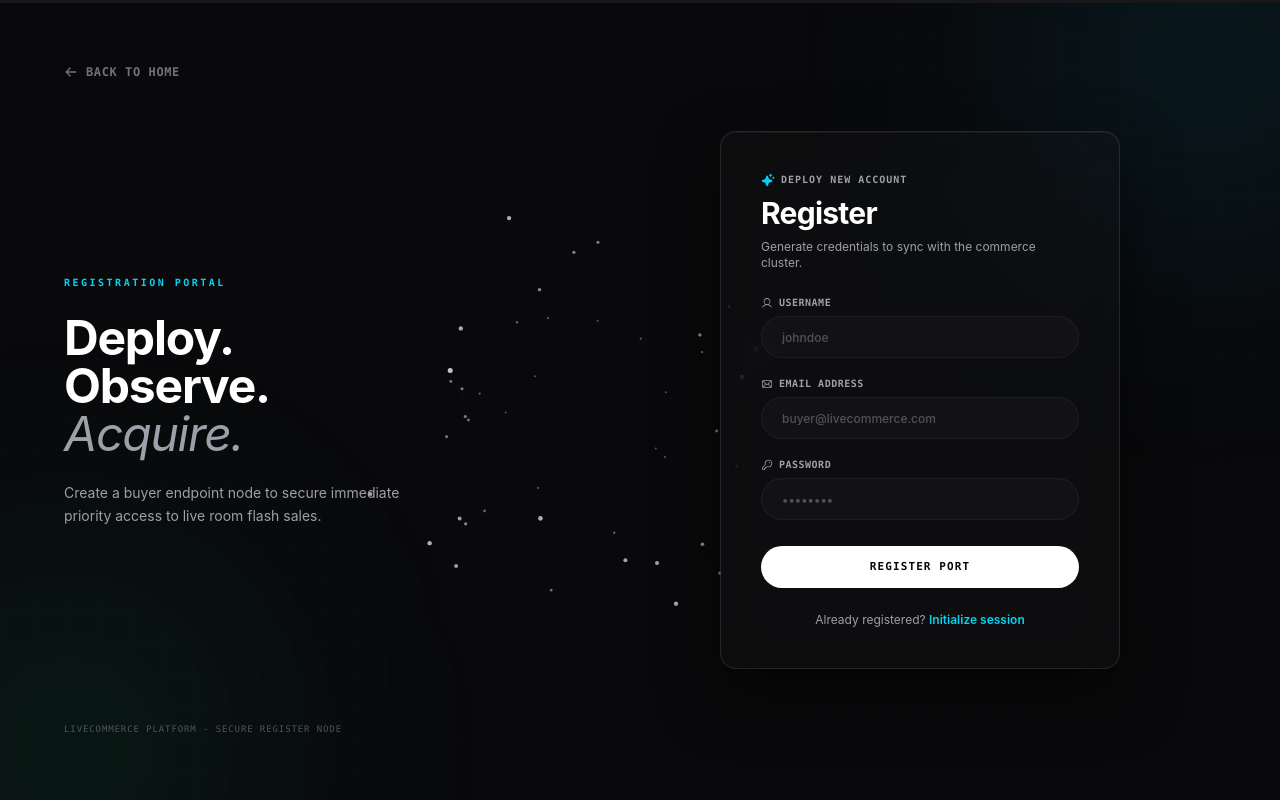
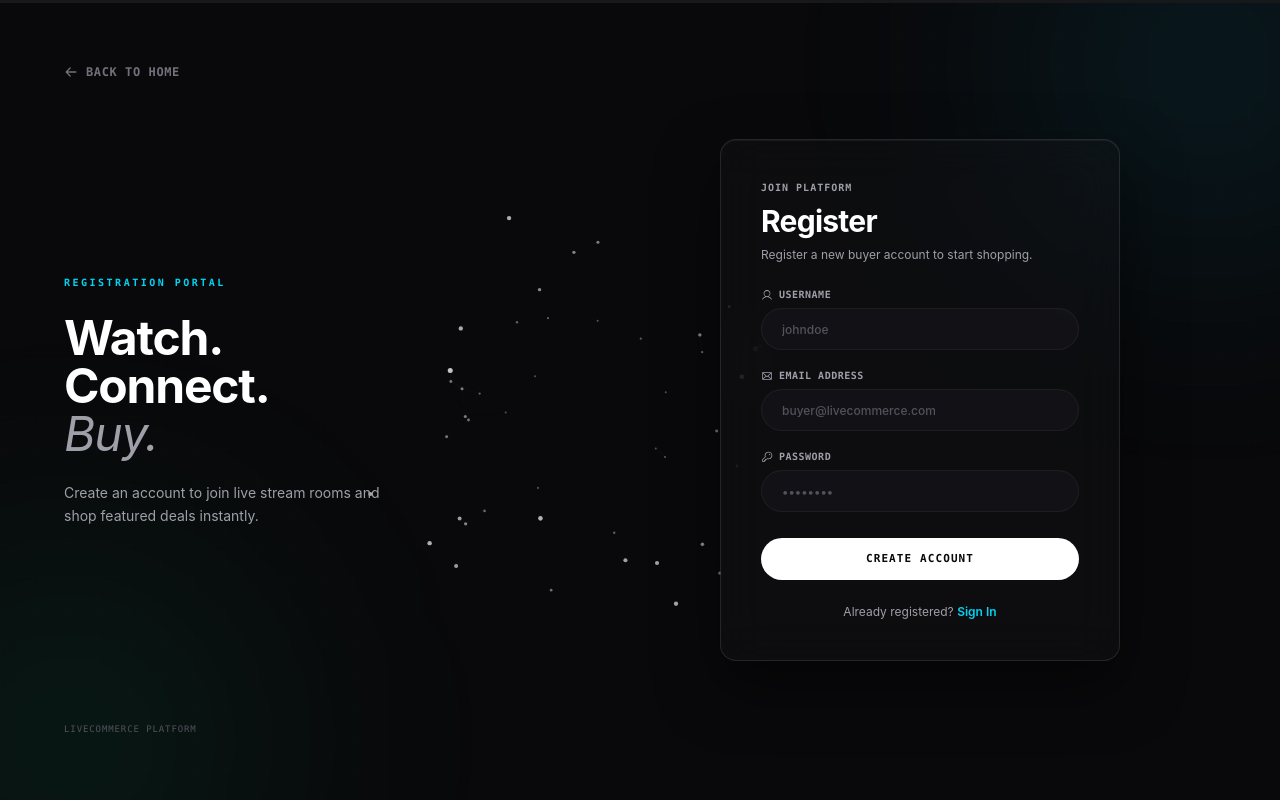
Before and after one commit to min2hi/LiveCommerce, a Next.js app in the folder frontend/buyer-app/: page /register in a window 1280 px wide. Built offline with nearby package versions, Linux system fonts and the light colour scheme.

Commit message:
style(ui): remove AI-slop terminology and telemetry copy from buyer app

```diff
--- a/frontend/buyer-app/app/(auth)/login/page.tsx
+++ b/frontend/buyer-app/app/(auth)/login/page.tsx
@@ -3,7 +3,7 @@
 import React, { useState } from "react";
 import Link from "next/link";
 import { useRouter } from "next/navigation";
-import { ArrowLeft, Sparkle, Key, Envelope } from "@phosphor-icons/react";
+import { ArrowLeft, Key, Envelope } from "@phosphor-icons/react";
 import { motion } from "motion/react";
 import { Button } from "@/components/ui/button";
 import { Canvas3DBackground } from "@/components/ui/canvas-3d-background";
@@ -18,7 +18,7 @@ export default function LoginPage() {
   const handleLogin = async (e: React.FormEvent) => {
     e.preventDefault();
     if (!email || !password) {
-      setErrorMsg("Please fill in all security parameters.");
+      setErrorMsg("Please fill in all fields.");
       return;
     }
 
@@ -42,7 +42,7 @@ export default function LoginPage() {
       }
     } catch (err) {
       console.error("[Login] Connection failed:", err);
-      setErrorMsg("Internal telemetry connection failed.");
+      setErrorMsg("Connection failed. Please try again.");
     } finally {
       setLoading(false);
     }
@@ -111,7 +111,7 @@ export default function LoginPage() {
           </div>
 
           <div className="text-[9px] font-mono text-zinc-600 uppercase tracking-widest">
-            LiveCommerce Platform - Secure Auth Node
+            LiveCommerce Platform
           </div>
         </div>
 
@@ -137,11 +137,10 @@ export default function LoginPage() {
           >
             <div className="flex flex-col gap-2">
               <div className="flex items-center gap-1.5 text-zinc-400 text-[10px] uppercase tracking-widest font-mono font-bold">
-                <Sparkle weight="fill" className="text-emerald-400" size={14} />
-                Secure Node Connection
+                Account Access
               </div>
               <h2 className="text-3xl font-bold tracking-tight text-white">Login</h2>
-              <p className="text-xs text-zinc-400">Authenticate credentials to establish live session.</p>
+              <p className="text-xs text-zinc-400">Sign in to access live streams and shops.</p>
             </div>
 
             <form onSubmit={handleLogin} className="flex flex-col gap-5">
@@ -194,15 +193,15 @@ export default function LoginPage() {
                   disabled={loading}
                   className="w-full h-11 rounded-full font-mono text-[11px] font-bold uppercase tracking-widest bg-white text-zinc-950 hover:bg-zinc-200 transition-colors cursor-pointer"
                 >
-                  {loading ? "Establishing..." : "Connect Session"}
+                  {loading ? "Signing In..." : "Sign In"}
                 </Button>
               </motion.div>
             </form>
 
             <p className="text-center text-xs text-zinc-400">
-              New node?{" "}
+              New user?{" "}
               <Link href="/register" className="font-semibold text-emerald-400 hover:text-emerald-300 transition-colors hover:underline">
-                Register port
+                Create an account
               </Link>
             </p>
           </motion.div>
--- a/frontend/buyer-app/app/(auth)/register/page.tsx
+++ b/frontend/buyer-app/app/(auth)/register/page.tsx
@@ -3,7 +3,7 @@
 import React, { useState } from "react";
 import Link from "next/link";
 import { useRouter } from "next/navigation";
-import { ArrowLeft, Sparkle, User, Key, Envelope } from "@phosphor-icons/react";
+import { ArrowLeft, User, Key, Envelope } from "@phosphor-icons/react";
 import { motion } from "motion/react";
 import { Button } from "@/components/ui/button";
 import { Canvas3DBackground } from "@/components/ui/canvas-3d-background";
@@ -112,17 +112,17 @@ export default function RegisterPage() {
               Registration Portal
             </span>
             <h1 className="text-4xl lg:text-5xl font-bold tracking-tight leading-none text-white select-none">
-              Deploy.<br />
-              Observe.<br />
-              <span className="italic font-normal text-zinc-400">Acquire.</span>
+              Watch.<br />
+              Connect.<br />
+              <span className="italic font-normal text-zinc-400">Buy.</span>
             </h1>
             <p className="text-sm text-zinc-400 leading-relaxed">
-              Create a buyer endpoint node to secure immediate priority access to live room flash sales.
+              Create an account to join live stream rooms and shop featured deals instantly.
             </p>
           </div>
 
           <div className="text-[9px] font-mono text-zinc-600 uppercase tracking-widest">
-            LiveCommerce Platform - Secure Register Node
+            LiveCommerce Platform
           </div>
         </div>
 
@@ -148,11 +148,10 @@ export default function RegisterPage() {
           >
             <div className="flex flex-col gap-2">
               <div className="flex items-center gap-1.5 text-zinc-400 text-[10px] uppercase tracking-widest font-mono font-bold">
-                <Sparkle weight="fill" className="text-cyan-400" size={14} />
-                Deploy New Account
+                Join Platform
               </div>
               <h2 className="text-3xl font-bold tracking-tight text-white">Register</h2>
-              <p className="text-xs text-zinc-400">Generate credentials to sync with the commerce cluster.</p>
+              <p className="text-xs text-zinc-400">Register a new buyer account to start shopping.</p>
             </div>
 
             <form onSubmit={handleRegister} className="flex flex-col gap-4.5">
@@ -221,7 +220,7 @@ export default function RegisterPage() {
                   disabled={loading}
                   className="w-full h-10.5 rounded-full font-mono text-[11px] font-bold uppercase tracking-widest bg-white text-zinc-950 hover:bg-zinc-200 transition-colors cursor-pointer"
                 >
-                  {loading ? "Deploying Node..." : "Register Port"}
+                  {loading ? "Creating Account..." : "Create Account"}
                 </Button>
               </motion.div>
             </form>
@@ -229,7 +228,7 @@ export default function RegisterPage() {
             <p className="text-center text-xs text-zinc-400">
               Already registered?{" "}
               <Link href="/login" className="font-semibold text-cyan-400 hover:text-cyan-300 transition-colors hover:underline">
-                Initialize session
+                Sign In
               </Link>
             </p>
           </motion.div>
--- a/frontend/buyer-app/components/hero/asymmetric-hero.tsx
+++ b/frontend/buyer-app/components/hero/asymmetric-hero.tsx
@@ -119,7 +119,7 @@ export function AsymmetricHero() {
               className="text-base text-zinc-400 leading-relaxed max-w-[42ch] mb-12 font-normal"
               variants={itemVariants}
             >
-              Experience zero-latency video streams, instant interactive chats, and atomic checkout options. Directly in your browser.
+              Experience high-definition video streams, real-time interactive chats, and seamless instant checkouts. Directly in your browser.
             </motion.p>
 
             <motion.div className="flex flex-wrap items-center gap-4" variants={itemVariants}>
--- a/frontend/buyer-app/components/sections/how-it-works.tsx
+++ b/frontend/buyer-app/components/sections/how-it-works.tsx
@@ -8,18 +8,18 @@ import { Magnetic } from "@/components/ui/magnetic";
 const STEPS = [
   {
     icon: <PlayCircle size={32} className="text-[#a855f7]" />,
-    title: "Join Live Rooms",
-    desc: "Browse featured channels and enter zero-latency stream rooms directly in your browser window.",
+    title: "Join Live Streams",
+    desc: "Browse active streams and enter live interactive video rooms directly in your browser.",
   },
   {
     icon: <Lightning size={32} className="text-[#a855f7]" />,
-    title: "Trigger Instant Deals",
-    desc: "Click checkout while the product is live on screen. Our atomic engine handles stock allocations securely.",
+    title: "Buy Instantly",
+    desc: "Click checkout while products are featured live on screen. No delays, no cart hassle.",
   },
   {
     icon: <ShieldCheck size={32} className="text-[#a855f7]" />,
-    title: "Confirmed Orders",
-    desc: "Transactions are processed asynchronously through RabbitMQ and updated instantly on the dashboards.",
+    title: "Secure Checkout",
+    desc: "Complete your order with secure, lightning-fast payment processing and instant confirmation.",
   },
 ];
 
@@ -28,14 +28,11 @@ export function HowItWorks() {
     <section className="w-full bg-[#0d0f14] py-24 border-b border-white/5 relative z-20">
       <div className="mx-auto max-w-7xl px-4 md:px-8">
         <div className="mb-16 text-center max-w-xl mx-auto">
-          <span className="text-[10px] uppercase tracking-[0.25em] text-[#a855f7]/85 font-mono mb-3 block font-bold">
-            Workflow Logic
-          </span>
           <h2 className="text-3xl md:text-4xl font-bold tracking-tight text-white">
-            How LiveCommerce Operates
+            How LiveCommerce Works
           </h2>
           <p className="text-sm text-zinc-400 mt-4 leading-relaxed">
-            A modular backend engine synchronized with real-time SSE stream events for an instantaneous shopping experience.
+            Join live streams, interact in real time, and check out instantly.
           </p>
         </div>
 
--- a/frontend/buyer-app/components/sections/stats-bar.tsx
+++ b/frontend/buyer-app/components/sections/stats-bar.tsx
@@ -63,8 +63,8 @@ export function StatsBar() {
             <span className="animate-ping absolute inline-flex h-full w-full rounded-full bg-red-400 opacity-75"></span>
             <span className="relative inline-flex rounded-full h-2 w-2 bg-red-500"></span>
           </span>
-          <span className="text-zinc-400 uppercase tracking-widest">System Status:</span>
-          <span className="font-bold text-red-500 shadow-[0_0_10px_rgba(239,68,68,0.2)] animate-pulse">LIVE TELEMETRY</span>
+          <span className="text-zinc-400 uppercase tracking-widest">Platform Status:</span>
+          <span className="font-bold text-red-500 shadow-[0_0_10px_rgba(239,68,68,0.2)] animate-pulse">12 STREAMS ONLINE</span>
         </div>
 
         <div className="h-px w-8 bg-white/10 sm:h-4 sm:w-px"></div>
@@ -73,7 +73,7 @@ export function StatsBar() {
           <Users size={16} className="text-[#a855f7]" />
           <span className="text-zinc-400 uppercase tracking-widest">Active Viewers:</span>
           <span className="font-bold text-white">
-            <AnimatedCounter from={9500} to={12408} /> CONNECTED
+            <AnimatedCounter from={9500} to={12408} /> WATCHING
           </span>
         </div>
 
@@ -81,9 +81,9 @@ export function StatsBar() {
 
         <div className="flex items-center gap-2">
           <ShoppingBag size={16} className="text-[#06b6d4]" />
-          <span className="text-zinc-400 uppercase tracking-widest">Completed Deals:</span>
+          <span className="text-zinc-400 uppercase tracking-widest">Deals Claimed:</span>
           <span className="font-bold text-white">
-            <AnimatedCounter from={300} to={482} /> CONFIRMED
+            <AnimatedCounter from={300} to={482} /> SECURED
           </span>
         </div>
       </div>
--- a/frontend/buyer-app/components/ui/navbar.tsx
+++ b/frontend/buyer-app/components/ui/navbar.tsx
@@ -65,14 +65,14 @@ export function Navbar() {
           <div className="flex items-center gap-3">
             <span className="hidden md:inline-flex items-center gap-1.5 px-2.5 py-1 bg-[#a855f7]/10 border border-[#a855f7]/20 text-[#c084fc] text-[9px] font-bold uppercase tracking-wider font-mono rounded-full shadow-[0_0_8px_rgba(168,85,247,0.1)]">
               <span className="w-1.5 h-1.5 rounded-full bg-[#a855f7] animate-pulse"></span>
-              Synchronized
+              Connected
             </span>
             <Magnetic range={30}>
               <button
                 onClick={handleLogout}
                 className="px-3 py-1.5 bg-white text-zinc-950 rounded-full font-mono text-[9px] font-bold uppercase tracking-widest hover:bg-zinc-200 transition-colors active:scale-95 cursor-pointer shadow-sm"
               >
-                Disconnect
+                Logout
               </button>
             </Magnetic>
           </div>
@@ -84,7 +84,7 @@ export function Navbar() {
                 whileTap={{ scale: 0.98 }}
                 className="px-4 py-1.5 bg-[#a855f7] text-[#0d0f14] rounded-full font-mono text-[9px] font-bold uppercase tracking-widest hover:bg-[#b55fe6] transition-colors cursor-pointer shadow-[0_0_12px_rgba(168,85,247,0.3)]"
               >
-                Connect Session
+                Sign In
               </motion.button>
             </Magnetic>
           </Link>
```
